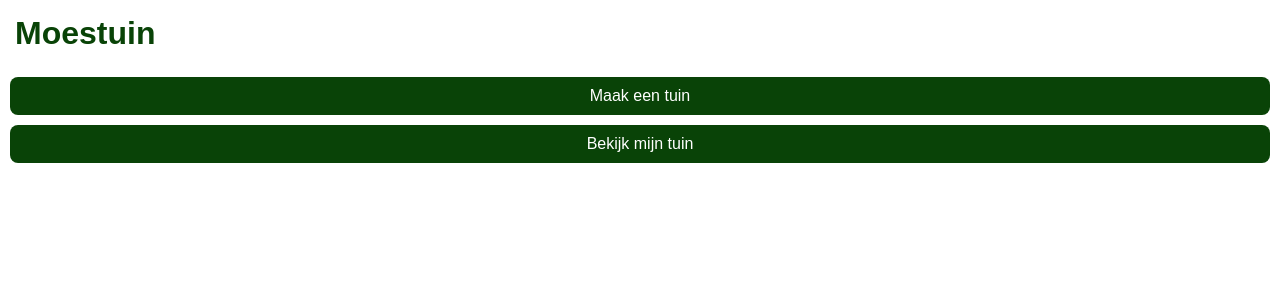
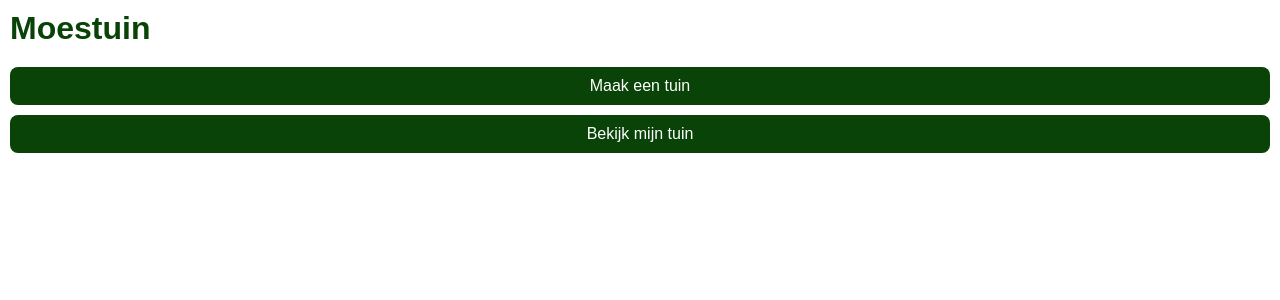
Before and after one commit to Ffyud/moestuin-gui, an Angular app: page / in a window 1280 px wide. Shown: the top 300 px of the page. Built offline with nearby package versions, Linux system fonts and the light colour scheme.

Commit message:
update header

```diff
--- a/src/app/header/header.component.css
+++ b/src/app/header/header.component.css
@@ -3,7 +3,8 @@ header {
 }
 
 header h1 {
+    display: inline-block;
     margin: 0px;
-    padding: 15px 0px 15px 15px;
+    padding: 10px 0px 10px 10px;
     cursor: pointer;
 }
```
